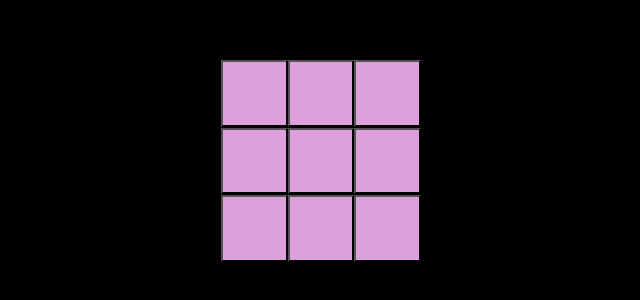
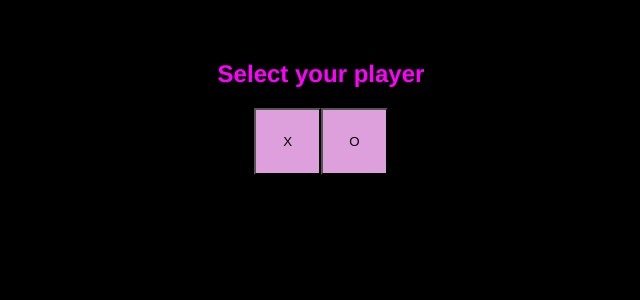
Before and after one commit to banaanihillo/tic-tac-toe, a Vue app: page / in a window 1280 px wide. Shown: the top 300 px of the page, without its empty margins (319-959 px from the left). Built offline with nearby package versions, Linux system fonts and the light colour scheme.

Commit message:
Added player selection
Removed the initialization of the player as X,
and added a "home" page,
with buttons for selection of X or O as the player;
the other player does nothing yet

```diff
--- a/src/App.vue
+++ b/src/App.vue
@@ -1,20 +1,28 @@
 <template>
-  <div id="app">
+<div id="app">
+  <main v-if="!player">
+    <h2> Select your player </h2>
+    <button @click="selectPlayer('X')">X</button>
+    <button @click="selectPlayer('O')">O</button>
+  </main>
+
+  <main v-else class="tic-tac-toe">
     <span v-for="tile in tiles" :key="tile.id">
       <button @click="fillTile(tile.id)" :disabled="tile.disabled">
-        {{tiles[tile.id].value}}
+        {{tile.value}}
       </button>
     </span>
-  </div>
+  </main>
+</div>
 </template>
 
-<script> //
+<script>
 
 export default {
   name: 'App',
   data() {
     return {
-      player: "X",
+      player: null,
       tiles: [...Array(9)].map((_value, index) => {
         return {
           id: index,
@@ -25,9 +33,12 @@ export default {
     }
   },
   methods: {
-    fillTile(tile) {
-      this.tiles[tile].value = this.player
-      this.tiles[tile].disabled = true
+    fillTile(tileID) {
+      this.tiles[tileID].value = this.player
+      this.tiles[tileID].disabled = true
+    },
+    selectPlayer(player) {
+      this.player = player
     }
   }
 }
@@ -58,7 +69,7 @@ button[disabled] {
   color: black;
 }
 
-#app {
+.tic-tac-toe {
   width: min-content;
   margin: 0 auto;
   display: grid;
```
